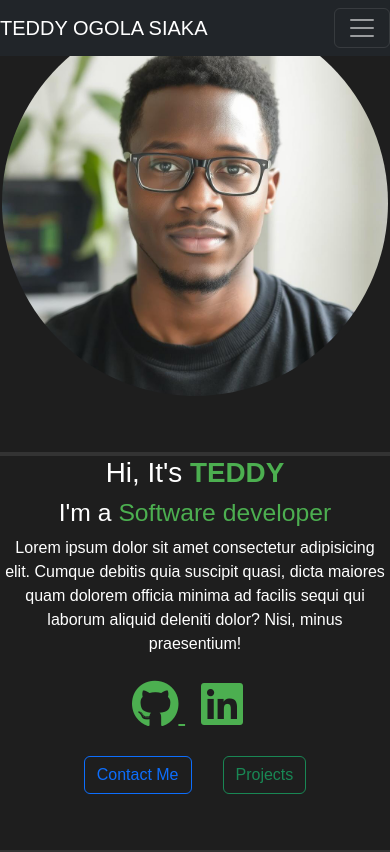
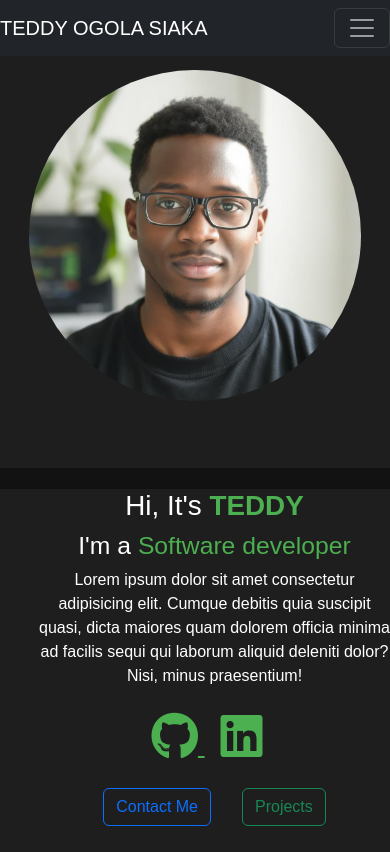
Before and after one commit to Siaka385/portfolio, a plain HTML site: page index.html in a window 390 px wide. Drawn offline with nearby package versions, Linux system fonts and the light colour scheme.

Commit message:
add:index and style

```diff
--- a/index.html
+++ b/index.html
@@ -57,7 +57,7 @@
         <main>
             <div class="container-fluid pt-2 home">
                 <div class="row">
-                    <div class="col-md-6 col-12 cols order-2 order-md-1 bioside">
+                    <div class="col-md-6 col-12 cols order-2 order-md-1 bioside bioo">
                         <div class="bio">
                             <div class="nameandprofession mb-4">
                                 <h1 class="name">Hi, It's <span id="name" style="font-weight: 800;">TEDDY</span></h1>
--- a/style.css
+++ b/style.css
@@ -15,7 +15,7 @@ body {
 }
 
 .cols {
-    border: 2px solid #333333; /* Softer border color */
+
     background-color: #1e1e1e; /* Slightly lighter than body background */
     border-radius: 8px; /* Rounded corners */
 }
@@ -44,6 +44,11 @@ span {
 
 .smallbio{
     color: white; /* Slightly muted text for body content */
+}
+
+.bio{
+    width: 90%;
+    margin-left: 10%;
 }
 
 .social a {
@@ -84,6 +89,10 @@ span {
     .bioside {
         display: block;
         text-align: center;
+        margin-top: 5%;
+    }
+    .pics{
+        padding: 10%;
     }
     body{
         overflow-x: hidden;
@@ -95,10 +104,17 @@ span {
         justify-content: center;
     }
 
+   .mypic img {
+    width: 200px; /* Set a specific width */
+    height: 200px; /* Set a specific height */
+     object-fit: cover; /* Ensures the image fills the circle */
+}
+
+
 }
 
 .mypic img {
-    width: 500px; /* Set a specific width */
-    height: 500px; /* Set a specific height */
+    width: 400px; /* Set a specific width */
+    height: 400px; /* Set a specific height */
      object-fit: cover; /* Ensures the image fills the circle */
 }
```
